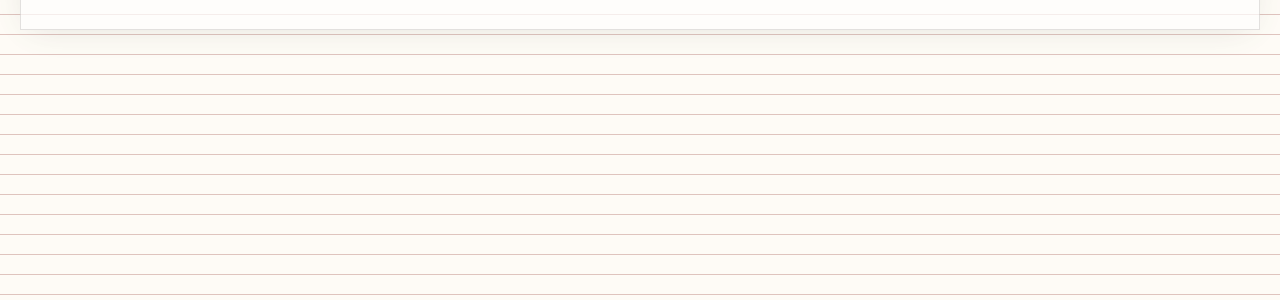
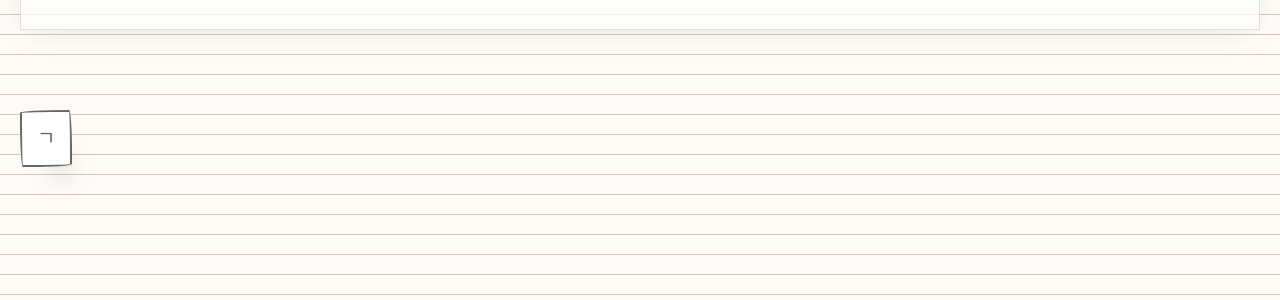
Before and after one commit to mindulle/bookshelf, a Jekyll site: the page built from inbox.md, in a window 1280 px wide. Shown: the part 565-865 px from the top of the page. Built offline with Jekyll 4.4.1, drawn with Linux system fonts in a browser that asks for light colours; some web fonts are replaced; our own code applies the rules of GitHub Pages for plain Markdown files.

Commit message:
add fixed search button

```diff
--- a/_layouts/default.html
+++ b/_layouts/default.html
@@ -15,5 +15,7 @@
         </div>
       </div>
     </div>
+    {% include fix-search-btn.html %}
+    <script src="{{ '/assets/js/detectAutoDarkMode.js' | relative_url }}"></script>
   </body>
 </html>
```
